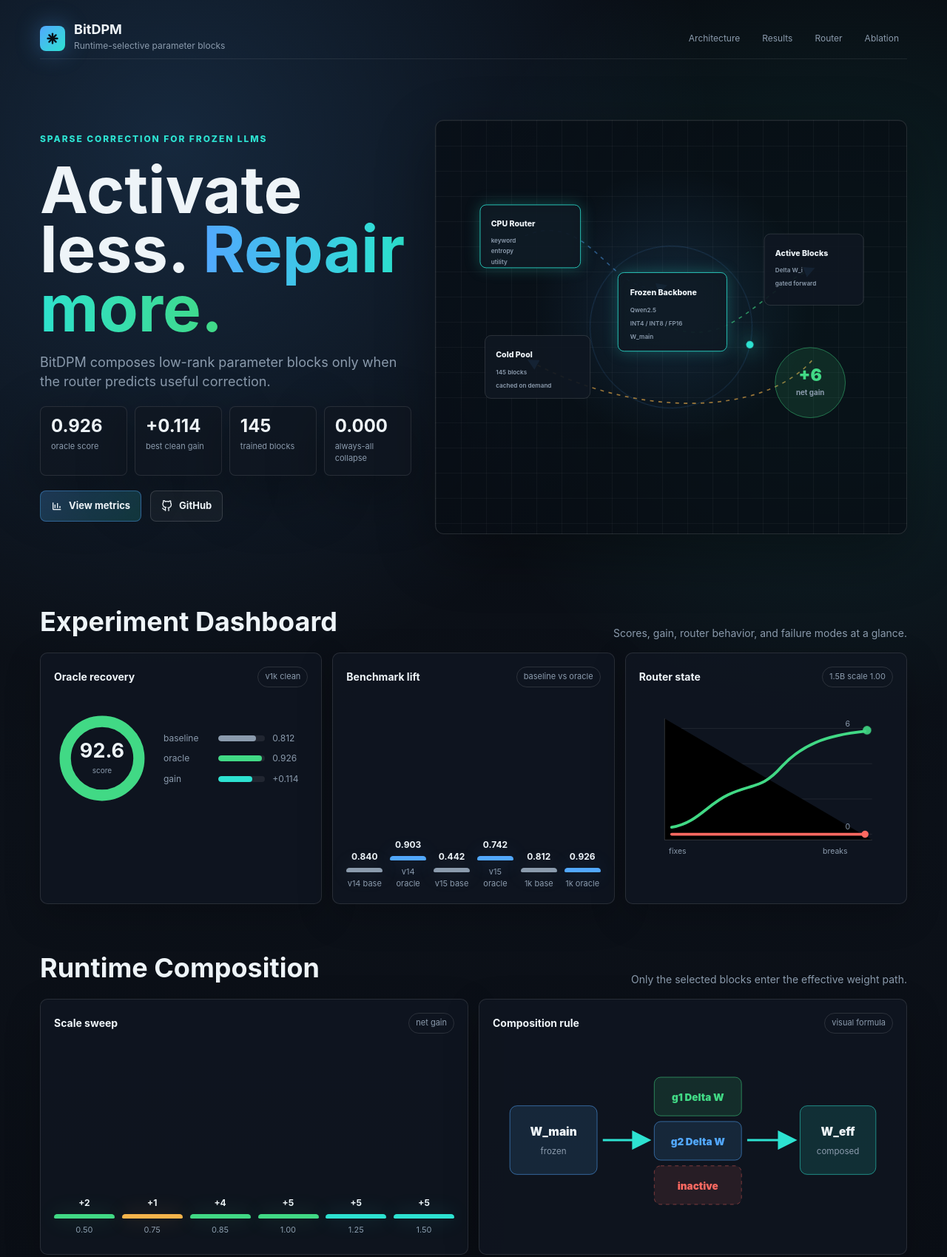
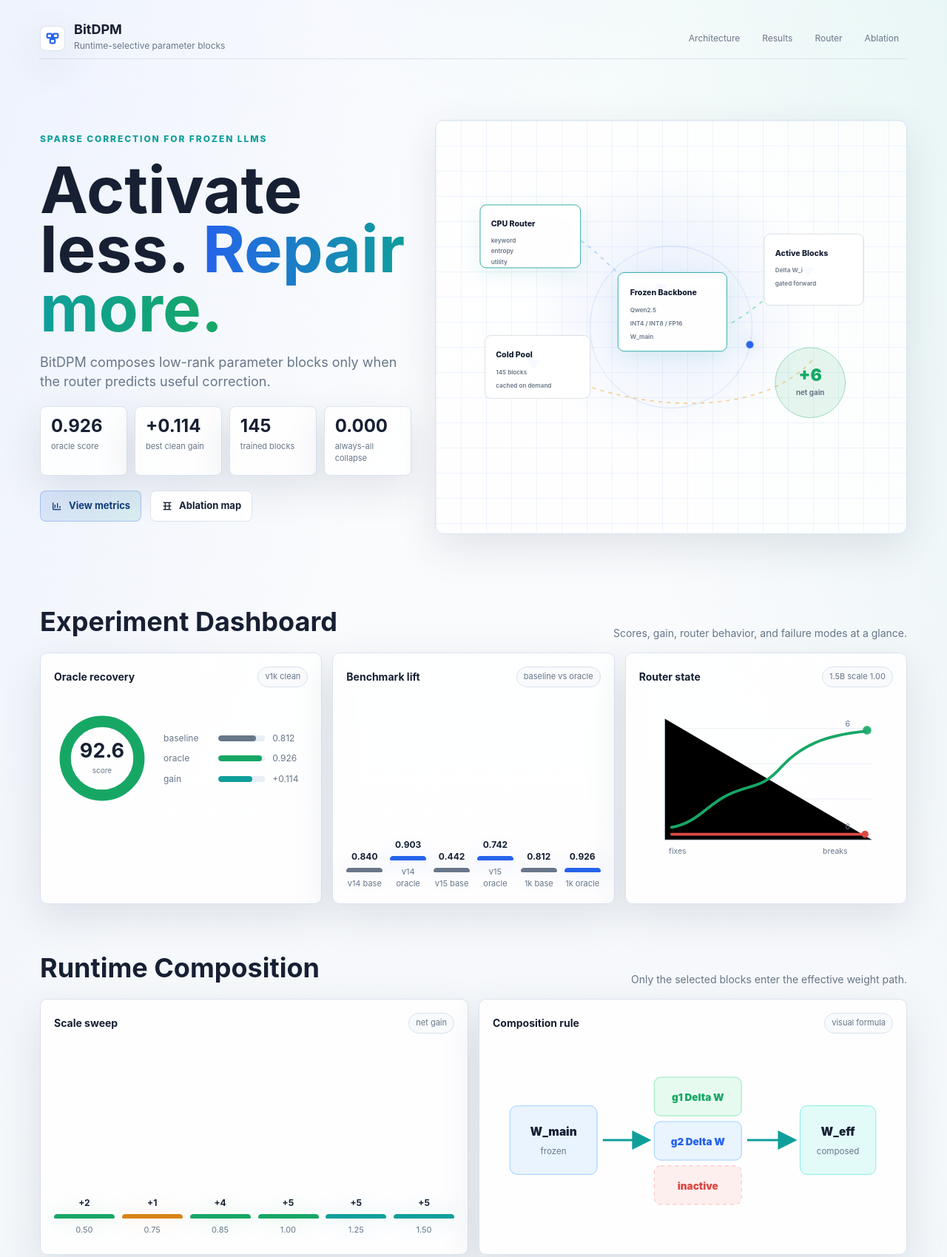
Before and after one commit to 4gcy6tzy6n-coder/BitDPM, a plain HTML site: page docs/index.html in a window 1280 px wide. Shown: the top 1699 px of the page at 74% size. Drawn offline with Linux system fonts and the light colour scheme.

Commit message:
Refine dashboard with light visual design

```diff
--- a/docs/index.html
+++ b/docs/index.html
@@ -6,19 +6,19 @@
   <title>BitDPM - Runtime Selective Parameter Blocks</title>
   <style>
     :root {
-      --bg: #080b11;
-      --panel: #101722;
-      --panel-2: #141f2d;
-      --line: #263545;
-      --text: #eef4f8;
-      --muted: #8b9bad;
-      --blue: #52a8ff;
-      --cyan: #2de2d1;
-      --green: #41d985;
-      --amber: #f6b44b;
-      --red: #ff6961;
-      --violet: #9d8cff;
-      --shadow: 0 24px 80px rgba(0, 0, 0, 0.32);
+      --bg: #f7f9fc;
+      --panel: #ffffff;
+      --panel-2: #f1f5f9;
+      --line: #d9e3ee;
+      --text: #172033;
+      --muted: #687789;
+      --blue: #2563eb;
+      --cyan: #0f9f9a;
+      --green: #17a765;
+      --amber: #d88418;
+      --red: #dc4a43;
+      --violet: #7467d6;
+      --shadow: 0 18px 54px rgba(40, 58, 84, 0.12);
     }
 
     * { box-sizing: border-box; margin: 0; padding: 0; }
@@ -28,9 +28,9 @@
     body {
       min-height: 100vh;
       background:
-        radial-gradient(circle at 18% 8%, rgba(82, 168, 255, 0.18), transparent 30%),
-        radial-gradient(circle at 88% 18%, rgba(45, 226, 209, 0.12), transparent 24%),
-        linear-gradient(180deg, #080b11 0%, #0c1119 46%, #080b11 100%);
+        linear-gradient(120deg, rgba(37, 99, 235, 0.08), transparent 34%),
+        linear-gradient(240deg, rgba(15, 159, 154, 0.09), transparent 32%),
+        linear-gradient(180deg, #ffffff 0%, #f7f9fc 48%, #eef4f8 100%);
       color: var(--text);
       font-family: Inter, ui-sans-serif, system-ui, -apple-system, BlinkMacSystemFont, "Segoe UI", sans-serif;
       line-height: 1.45;
@@ -45,7 +45,7 @@
       align-items: center;
       justify-content: space-between;
       gap: 16px;
-      border-bottom: 1px solid rgba(255, 255, 255, 0.08);
+      border-bottom: 1px solid var(--line);
     }
 
     .brand {
@@ -59,14 +59,15 @@
       width: 34px;
       height: 34px;
       border-radius: 8px;
-      background: linear-gradient(135deg, var(--blue), var(--cyan));
-      box-shadow: 0 0 32px rgba(82, 168, 255, 0.38);
+      background: #ffffff;
+      border: 1px solid var(--line);
+      box-shadow: var(--shadow);
       display: grid;
       place-items: center;
       flex: 0 0 auto;
     }
 
-    .mark svg { width: 22px; height: 22px; fill: none; stroke: #071018; stroke-width: 2.6; stroke-linecap: round; stroke-linejoin: round; }
+    .mark svg { width: 22px; height: 22px; fill: none; stroke: var(--blue); stroke-width: 2.4; stroke-linecap: round; stroke-linejoin: round; }
 
     .brand h1 { font-size: 18px; letter-spacing: 0; line-height: 1; }
     .brand span { color: var(--muted); font-size: 12px; white-space: nowrap; }
@@ -88,7 +89,7 @@
       transition: 0.2s ease;
     }
 
-    .nav a:hover { color: var(--text); border-color: rgba(255, 255, 255, 0.12); background: rgba(255,255,255,0.04); }
+    .nav a:hover { color: var(--text); border-color: var(--line); background: #ffffff; }
 
     .hero {
       display: grid;
@@ -111,7 +112,7 @@
 
     .hero h2 span {
       color: transparent;
-      background: linear-gradient(90deg, var(--blue), var(--cyan) 50%, var(--green));
+      background: linear-gradient(90deg, var(--blue), var(--cyan) 54%, var(--green));
       -webkit-background-clip: text;
       background-clip: text;
     }
@@ -131,8 +132,8 @@
 
     .signal {
       min-height: 86px;
-      border: 1px solid rgba(255, 255, 255, 0.1);
-      background: rgba(16, 23, 34, 0.76);
+      border: 1px solid var(--line);
+      background: rgba(255, 255, 255, 0.88);
       border-radius: 8px;
       padding: 14px;
       box-shadow: var(--shadow);
@@ -143,7 +144,7 @@
 
     .cta-row { display: flex; gap: 12px; flex-wrap: wrap; }
     .button {
-      border: 1px solid rgba(255,255,255,0.14);
+      border: 1px solid var(--line);
       color: var(--text);
       text-decoration: none;
       border-radius: 8px;
@@ -152,22 +153,22 @@
       display: inline-flex;
       align-items: center;
       gap: 8px;
-      background: rgba(255, 255, 255, 0.04);
+      background: #ffffff;
       font-size: 13px;
       font-weight: 700;
     }
-    .button.primary { background: linear-gradient(135deg, rgba(82,168,255,0.24), rgba(45,226,209,0.16)); border-color: rgba(82,168,255,0.4); }
+    .button.primary { background: linear-gradient(135deg, rgba(37,99,235,0.12), rgba(15,159,154,0.12)); border-color: rgba(37,99,235,0.28); color: #113b78; }
     .button svg { width: 16px; height: 16px; fill: none; stroke: currentColor; stroke-width: 2; }
 
     .stage {
       position: relative;
       min-height: 560px;
-      border: 1px solid rgba(255, 255, 255, 0.12);
+      border: 1px solid var(--line);
       border-radius: 12px;
       background:
-        linear-gradient(rgba(255,255,255,0.035) 1px, transparent 1px),
-        linear-gradient(90deg, rgba(255,255,255,0.035) 1px, transparent 1px),
-        rgba(8, 13, 20, 0.72);
+        linear-gradient(rgba(37,99,235,0.07) 1px, transparent 1px),
+        linear-gradient(90deg, rgba(37,99,235,0.07) 1px, transparent 1px),
+        rgba(255, 255, 255, 0.84);
       background-size: 34px 34px;
       box-shadow: var(--shadow);
       overflow: hidden;
@@ -177,17 +178,17 @@
       content: "";
       position: absolute;
       inset: 0;
-      background: radial-gradient(circle at 50% 45%, rgba(82,168,255,0.14), transparent 42%);
+      background: radial-gradient(circle at 50% 45%, rgba(37,99,235,0.1), transparent 44%);
       pointer-events: none;
     }
 
     .engine { position: absolute; inset: 24px; }
     .engine svg { width: 100%; height: 100%; overflow: visible; }
 
-    .node rect { fill: rgba(16, 23, 34, 0.92); stroke: rgba(255, 255, 255, 0.16); stroke-width: 1; }
+    .node rect { fill: rgba(255, 255, 255, 0.96); stroke: rgba(104, 119, 137, 0.28); stroke-width: 1; }
     .node text { fill: var(--text); font-weight: 800; font-size: 13px; }
     .node .label { fill: var(--muted); font-weight: 600; font-size: 10px; }
-    .node.active rect { stroke: var(--cyan); filter: drop-shadow(0 0 12px rgba(45, 226, 209, 0.28)); }
+    .node.active rect { stroke: var(--cyan); filter: drop-shadow(0 8px 16px rgba(15, 159, 154, 0.12)); }
 
     .route-line {
       fill: none;
@@ -210,7 +211,7 @@
       position: absolute;
       width: 220px;
       height: 220px;
-      border: 1px solid rgba(82,168,255,0.18);
+      border: 1px solid rgba(37,99,235,0.16);
       border-radius: 50%;
       left: calc(50% - 110px);
       top: calc(50% - 110px);
@@ -222,8 +223,8 @@
       width: 10px;
       height: 10px;
       border-radius: 50%;
-      background: var(--cyan);
-      box-shadow: 0 0 24px var(--cyan);
+      background: var(--blue);
+      box-shadow: 0 0 18px rgba(37, 99, 235, 0.34);
       position: absolute;
       left: 50%;
       top: -5px;
@@ -238,22 +239,22 @@
     .grid-2 { display: grid; grid-template-columns: repeat(2, minmax(0, 1fr)); gap: 14px; }
 
     .panel {
-      border: 1px solid rgba(255, 255, 255, 0.11);
-      background: rgba(16, 23, 34, 0.78);
+      border: 1px solid var(--line);
+      background: rgba(255, 255, 255, 0.92);
       border-radius: 10px;
       padding: 18px;
       min-width: 0;
-      box-shadow: 0 16px 48px rgba(0,0,0,0.22);
+      box-shadow: var(--shadow);
     }
 
     .panel-title { display: flex; justify-content: space-between; align-items: center; gap: 12px; margin-bottom: 14px; }
     .panel-title h4 { font-size: 14px; letter-spacing: 0; }
-    .badge { color: var(--muted); border: 1px solid rgba(255,255,255,0.12); border-radius: 999px; padding: 5px 9px; font-size: 11px; }
+    .badge { color: var(--muted); border: 1px solid var(--line); background: #f8fafc; border-radius: 999px; padding: 5px 9px; font-size: 11px; }
 
     .donut-grid { display: grid; grid-template-columns: 130px 1fr; gap: 18px; align-items: center; min-height: 164px; }
     .donut { width: 130px; height: 130px; transform: rotate(-90deg); }
     .donut circle { fill: none; stroke-width: 14; }
-    .donut .track { stroke: rgba(255,255,255,0.08); }
+    .donut .track { stroke: #e5edf5; }
     .donut .meter { stroke: var(--green); stroke-linecap: round; stroke-dasharray: 290; stroke-dashoffset: 290; animation: draw 1.4s ease forwards; }
     .donut-label { position: absolute; inset: 0; display: grid; place-items: center; text-align: center; pointer-events: none; }
     .donut-wrap { position: relative; width: 130px; height: 130px; }
@@ -262,7 +263,7 @@
 
     .metric-list { display: grid; gap: 10px; }
     .metric-line { display: grid; grid-template-columns: 64px 1fr 48px; gap: 10px; align-items: center; font-size: 12px; color: var(--muted); }
-    .rail { height: 8px; background: rgba(255,255,255,0.08); border-radius: 999px; overflow: hidden; }
+    .rail { height: 8px; background: #e8eef5; border-radius: 999px; overflow: hidden; }
     .fill { height: 100%; border-radius: inherit; transform-origin: left; animation: rise 1.2s ease forwards; }
 
     .bars { height: 260px; display: grid; grid-template-columns: repeat(6, minmax(0, 1fr)); gap: 10px; align-items: end; padding-top: 10px; }
@@ -272,8 +273,8 @@
     .bar-cell span { display: block; margin-top: 8px; white-space: normal; }
 
     .line-chart { width: 100%; height: 230px; }
-    .line-chart .grid { stroke: rgba(255,255,255,0.08); stroke-width: 1; }
-    .line-chart .axis { stroke: rgba(255,255,255,0.18); stroke-width: 1; }
+    .line-chart .grid { stroke: #e8eef5; stroke-width: 1; }
+    .line-chart .axis { stroke: #cfdbe8; stroke-width: 1; }
     .line-chart .series { fill: none; stroke-width: 4; stroke-linecap: round; stroke-linejoin: round; stroke-dasharray: 700; stroke-dashoffset: 700; animation: draw 1.8s ease forwards; }
     .line-chart text { fill: var(--muted); font-size: 11px; }
     .dot { animation: pulse 1.8s ease-in-out infinite; transform-origin: center; }
@@ -281,10 +282,10 @@
     .matrix { display: grid; grid-template-columns: repeat(4, minmax(0, 1fr)); gap: 9px; }
     .matrix-item {
       min-height: 80px;
-      border: 1px solid rgba(255,255,255,0.1);
+      border: 1px solid var(--line);
       border-radius: 8px;
       padding: 11px;
-      background: rgba(255,255,255,0.035);
+      background: #f8fafc;
       position: relative;
       overflow: hidden;
     }
@@ -302,9 +303,9 @@
     .timeline { display: grid; grid-template-columns: repeat(6, minmax(0, 1fr)); gap: 12px; position: relative; }
     .step {
       min-height: 116px;
-      border: 1px solid rgba(255,255,255,0.11);
+      border: 1px solid var(--line);
       border-radius: 8px;
-      background: rgba(255,255,255,0.04);
+      background: #ffffff;
       padding: 14px;
       position: relative;
     }
@@ -325,7 +326,7 @@
     .footer {
       padding: 32px 0 18px;
       color: var(--muted);
-      border-top: 1px solid rgba(255,255,255,0.08);
+      border-top: 1px solid var(--line);
       display: flex;
       justify-content: space-between;
       gap: 20px;
@@ -374,7 +375,7 @@
     <header class="topbar">
       <div class="brand">
         <div class="mark" aria-hidden="true">
-          <svg viewBox="0 0 24 24"><path d="M5 12h14"/><path d="M12 5v14"/><path d="M7 7l10 10"/><path d="M17 7L7 17"/></svg>
+          <svg viewBox="0 0 24 24"><rect x="4" y="5" width="7" height="6" rx="1.5"/><rect x="13" y="5" width="7" height="6" rx="1.5"/><rect x="8.5" y="13" width="7" height="6" rx="1.5"/><path d="M11 8h2"/><path d="M12 11v2"/></svg>
         </div>
         <div>
           <h1>BitDPM</h1>
@@ -406,9 +407,9 @@
               <svg viewBox="0 0 24 24"><path d="M4 19V5"/><path d="M4 19h16"/><path d="M8 16V9"/><path d="M13 16V6"/><path d="M18 16v-4"/></svg>
               View metrics
             </a>
-            <a class="button" href="https://github.com/4gcy6tzy6n-coder/BitDPM">
-              <svg viewBox="0 0 24 24"><path d="M9 19c-5 1.5-5-2.5-7-3"/><path d="M15 22v-3.9a3.4 3.4 0 0 0-.9-2.6c3-.3 6.1-1.5 6.1-6.7a5.2 5.2 0 0 0-1.4-3.6 4.8 4.8 0 0 0-.1-3.6s-1.1-.3-3.7 1.4a12.8 12.8 0 0 0-6.7 0C5.7.3 4.6.6 4.6.6a4.8 4.8 0 0 0-.1 3.6 5.2 5.2 0 0 0-1.4 3.6c0 5.2 3.1 6.4 6.1 6.7a3.4 3.4 0 0 0-.9 2.6V22"/></svg>
-              GitHub
+            <a class="button" href="#ablation">
+              <svg viewBox="0 0 24 24"><path d="M4 5h16"/><path d="M4 12h16"/><path d="M4 19h16"/><path d="M8 5v14"/><path d="M16 5v14"/></svg>
+              Ablation map
             </a>
           </div>
         </div>
@@ -421,7 +422,7 @@
               <desc id="arch-desc">CPU router selects active parameter blocks, GPU composes them with the frozen backbone, and inactive blocks stay cold in storage.</desc>
               <defs>
                 <marker id="arrow" markerWidth="9" markerHeight="9" refX="7" refY="4.5" orient="auto">
-                  <path d="M0,0 L9,4.5 L0,9 Z" fill="#52a8ff"/>
+                  <path d="M0,0 L9,4.5 L0,9 Z" fill="#2563eb"/>
                 </marker>
               </defs>
               <path class="route-line" marker-end="url(#arrow)" d="M116 130 C230 80 260 240 350 212"/>
@@ -459,9 +460,9 @@
               </g>
 
               <g transform="translate(532 314)">
-                <rect width="116" height="116" rx="58" fill="rgba(65,217,133,0.12)" stroke="rgba(65,217,133,0.56)"/>
-                <text x="58" y="55" text-anchor="middle" fill="#41d985" font-size="28" font-weight="900">+6</text>
-                <text x="58" y="78" text-anchor="middle" fill="#8b9bad" font-size="12" font-weight="700">net gain</text>
+                <rect width="116" height="116" rx="58" fill="rgba(23,167,101,0.1)" stroke="rgba(23,167,101,0.46)"/>
+                <text x="58" y="55" text-anchor="middle" fill="#17a765" font-size="28" font-weight="900">+6</text>
+                <text x="58" y="78" text-anchor="middle" fill="#687789" font-size="12" font-weight="700">net gain</text>
               </g>
             </svg>
           </div>
@@ -509,14 +510,14 @@
             <svg class="line-chart" viewBox="0 0 360 230" role="img" aria-label="Router result line chart">
               <path class="grid" d="M36 38H330M36 88H330M36 138H330M36 188H330"/>
               <path class="axis" d="M36 24V196H330"/>
-              <path class="series" stroke="#41d985" d="M46 178C82 172 96 146 126 132C160 116 174 124 202 92C230 62 262 48 320 42"/>
-              <path class="series" stroke="#ff6961" style="animation-delay:.25s" d="M46 188C112 188 168 188 222 188C262 188 292 188 320 188"/>
-              <circle class="dot" cx="320" cy="42" r="6" fill="#41d985"/>
-              <circle cx="320" cy="188" r="5" fill="#ff6961"/>
+              <path class="series" stroke="#17a765" d="M46 178C82 172 96 146 126 132C160 116 174 124 202 92C230 62 262 48 320 42"/>
+              <path class="series" stroke="#dc4a43" style="animation-delay:.25s" d="M46 188C112 188 168 188 222 188C262 188 292 188 320 188"/>
+              <circle class="dot" cx="320" cy="42" r="6" fill="#17a765"/>
+              <circle cx="320" cy="188" r="5" fill="#dc4a43"/>
               <text x="42" y="216">fixes</text>
               <text x="260" y="216">breaks</text>
-              <text x="292" y="35" fill="#41d985">6</text>
-              <text x="292" y="181" fill="#ff6961">0</text>
+              <text x="292" y="35" fill="#17a765">6</text>
+              <text x="292" y="181" fill="#dc4a43">0</text>
             </svg>
           </article>
         </div>
@@ -545,29 +546,29 @@
             <svg viewBox="0 0 560 260" style="width:100%; height:260px;" role="img" aria-label="BitDPM composition rule">
               <defs>
                 <marker id="flow-arrow" markerWidth="9" markerHeight="9" refX="7" refY="4.5" orient="auto">
-                  <path d="M0,0 L9,4.5 L0,9 Z" fill="#2de2d1"/>
+                  <path d="M0,0 L9,4.5 L0,9 Z" fill="#0f9f9a"/>
                 </marker>
               </defs>
               <rect x="24" y="82" width="122" height="96" rx="10" fill="rgba(82,168,255,.12)" stroke="rgba(82,168,255,.56)"/>
-              <text x="85" y="124" text-anchor="middle" fill="#eef4f8" font-size="16" font-weight="900">W_main</text>
-              <text x="85" y="150" text-anchor="middle" fill="#8b9bad" font-size="12">frozen</text>
-              <path d="M154 130H216" stroke="#2de2d1" stroke-width="3" marker-end="url(#flow-arrow)"/>
+              <text x="85" y="124" text-anchor="middle" fill="#172033" font-size="16" font-weight="900">W_main</text>
+              <text x="85" y="150" text-anchor="middle" fill="#687789" font-size="12">frozen</text>
+              <path d="M154 130H216" stroke="#0f9f9a" stroke-width="3" marker-end="url(#flow-arrow)"/>
               <g transform="translate(226 42)">
                 <rect width="122" height="54" rx="9" fill="rgba(65,217,133,.12)" stroke="rgba(65,217,133,.56)"/>
-                <text x="61" y="33" text-anchor="middle" fill="#41d985" font-size="14" font-weight="900">g1 Delta W</text>
+                <text x="61" y="33" text-anchor="middle" fill="#17a765" font-size="14" font-weight="900">g1 Delta W</text>
               </g>
               <g transform="translate(226 104)">
                 <rect width="122" height="54" rx="9" fill="rgba(82,168,255,.12)" stroke="rgba(82,168,255,.56)"/>
-                <text x="61" y="33" text-anchor="middle" fill="#52a8ff" font-size="14" font-weight="900">g2 Delta W</text>
+                <text x="61" y="33" text-anchor="middle" fill="#2563eb" font-size="14" font-weight="900">g2 Delta W</text>
               </g>
               <g transform="translate(226 166)">
                 <rect width="122" height="54" rx="9" fill="rgba(255,105,97,.10)" stroke="rgba(255,105,97,.44)" stroke-dasharray="5 5"/>
-                <text x="61" y="33" text-anchor="middle" fill="#ff6961" font-size="14" font-weight="900">inactive</text>
+                <text x="61" y="33" text-anchor="middle" fill="#dc4a43" font-size="14" font-weight="900">inactive</text>
               </g>
-              <path d="M356 130H420" stroke="#2de2d1" stroke-width="3" marker-end="url(#flow-arrow)"/>
+              <path d="M356 130H420" stroke="#0f9f9a" stroke-width="3" marker-end="url(#flow-arrow)"/>
               <rect x="430" y="82" width="106" height="96" rx="10" fill="rgba(45,226,209,.13)" stroke="rgba(45,226,209,.58)"/>
-              <text x="483" y="124" text-anchor="middle" fill="#eef4f8" font-size="16" font-weight="900">W_eff</text>
-              <text x="483" y="150" text-anchor="middle" fill="#8b9bad" font-size="12">composed</text>
+              <text x="483" y="124" text-anchor="middle" fill="#172033" font-size="16" font-weight="900">W_eff</text>
+              <text x="483" y="150" text-anchor="middle" fill="#687789" font-size="12">composed</text>
             </svg>
           </article>
         </div>
```
